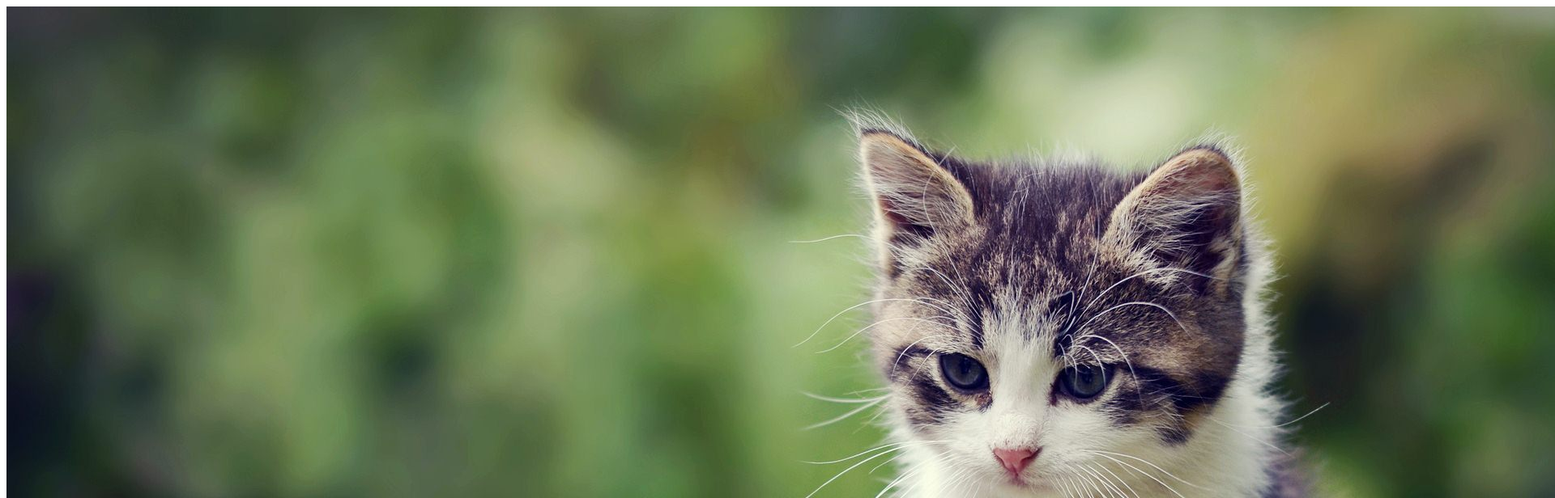
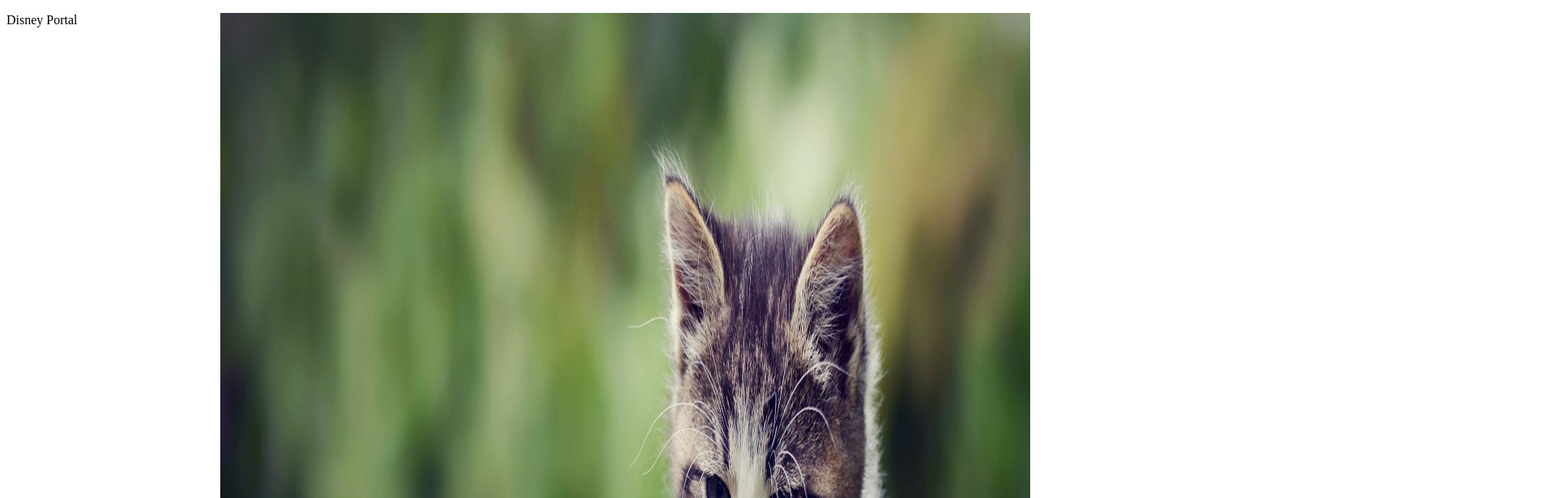
Before and after one commit to wlnewton/kelly, a plain HTML site: page index.html in a window 1280 px wide. Shown: the top 616 px of the page at 81% size, 1920 px wide, since content can reach past the window. Drawn offline with Linux system fonts and the light colour scheme.

Commit message:
Added height and width to image.

```diff
--- a/index.html
+++ b/index.html
@@ -5,7 +5,7 @@
   	<link rel="stylesheet" type="text/css" href="styles.css">
   </head>
   <body>
-    <img src="images/kitten.jpg">
+    <img class="image" width="1000" height="1600" src="images/kitten.jpg">
     <p>Disney Portal</p>
   </body>
 </html>
```
